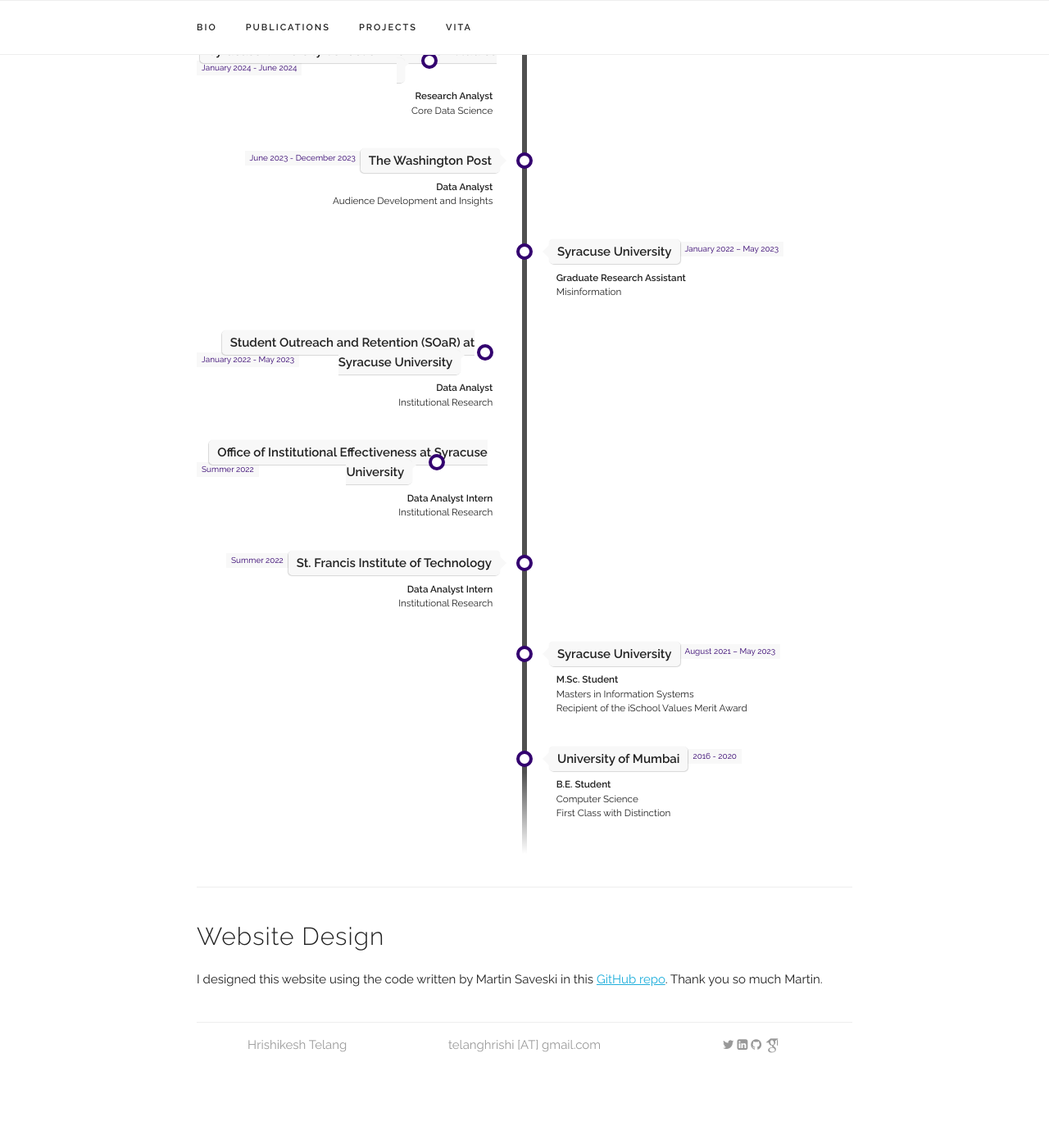
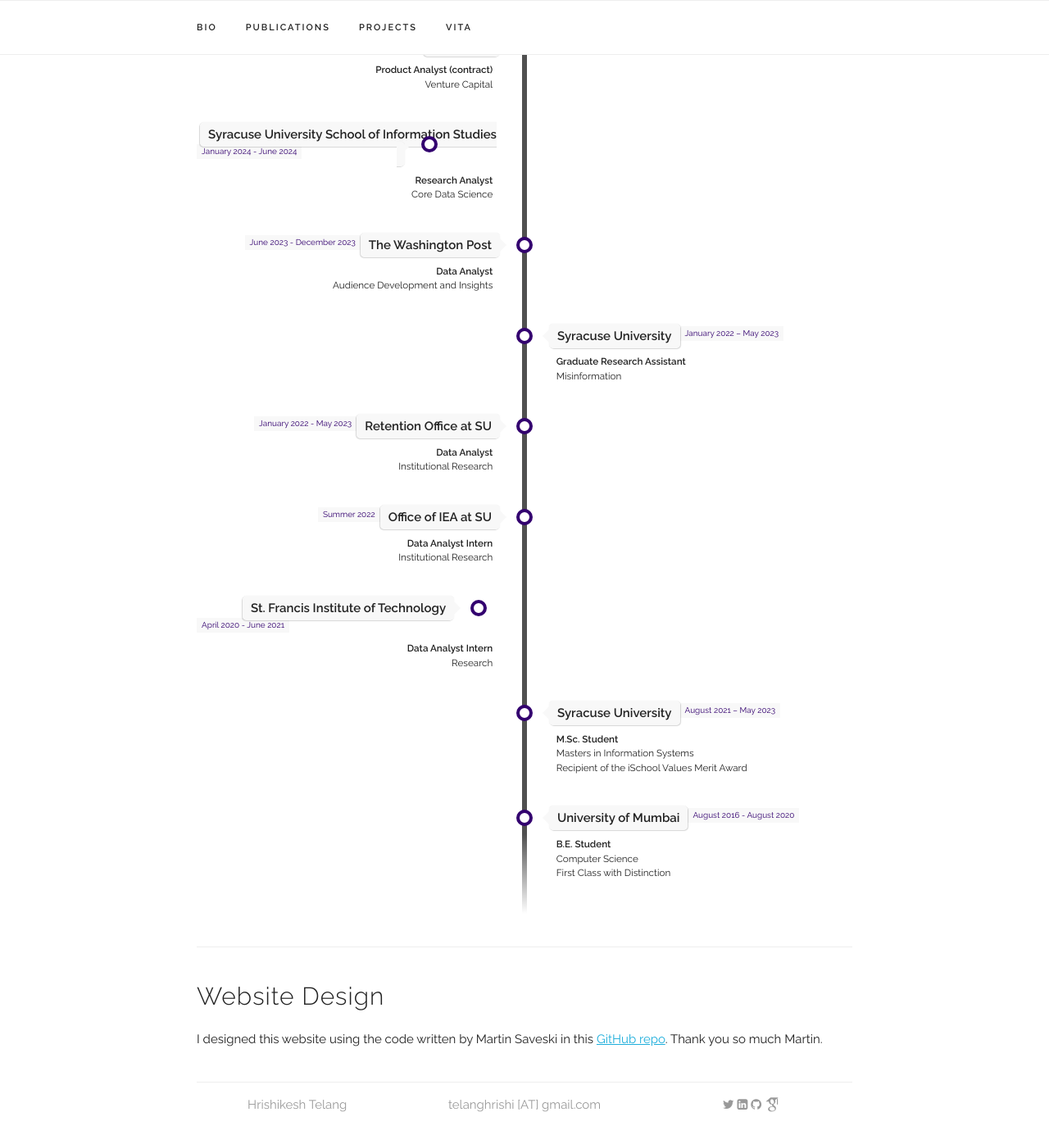
Before and after one commit to hrishitelang/hrishitelang.github.io, a Jekyll site: the page built from index.html, in a window 1280 px wide and 1400 px high, scrolled down 2357 px. Shown: the top 1396 px of the window at 82% size. Built offline with Jekyll 4.4.1, drawn with Linux system fonts in a browser that asks for light colours; some web fonts are replaced; before the commit the page ends 3684 px from its top, so only the background shows below that.

Commit message:
changed files

```diff
--- a/_data/experience.yaml
+++ b/_data/experience.yaml
@@ -30,22 +30,22 @@
   subtitle: "Misinformation"
   category: "school"
 
-- place: "Student Outreach and Retention (SOaR) at Syracuse University"
+- place: "Retention Office at SU"
   time: "January 2022 - May 2023"
   title: "Data Analyst"
   subtitle: "Institutional Research"
   category: "work"
 
-- place: "Office of Institutional Effectiveness at Syracuse University"
+- place: "Office of IEA at SU"
   time: "Summer 2022"
   title: "Data Analyst Intern"
   subtitle: "Institutional Research"
   category: "work"
 
 - place: "St. Francis Institute of Technology"
-  time: "Summer 2022"
+  time: "April 2020 - June 2021"
   title: "Data Analyst Intern"
-  subtitle: "Institutional Research"
+  subtitle: "Research"
   category: "work"
 
 - place: "Syracuse University"
@@ -55,7 +55,7 @@
   category: "school"
 
 - place: "University of Mumbai"
-  time: "2016 - 2020"
+  time: "August 2016 - August 2020"
   title: "B.E. Student"
   subtitle: "Computer Science <br/> First Class with Distinction"
   category: "school"
```
Also changed, not shown: assets/profile-pics/SU_small.jpg (added), 2 other files.
